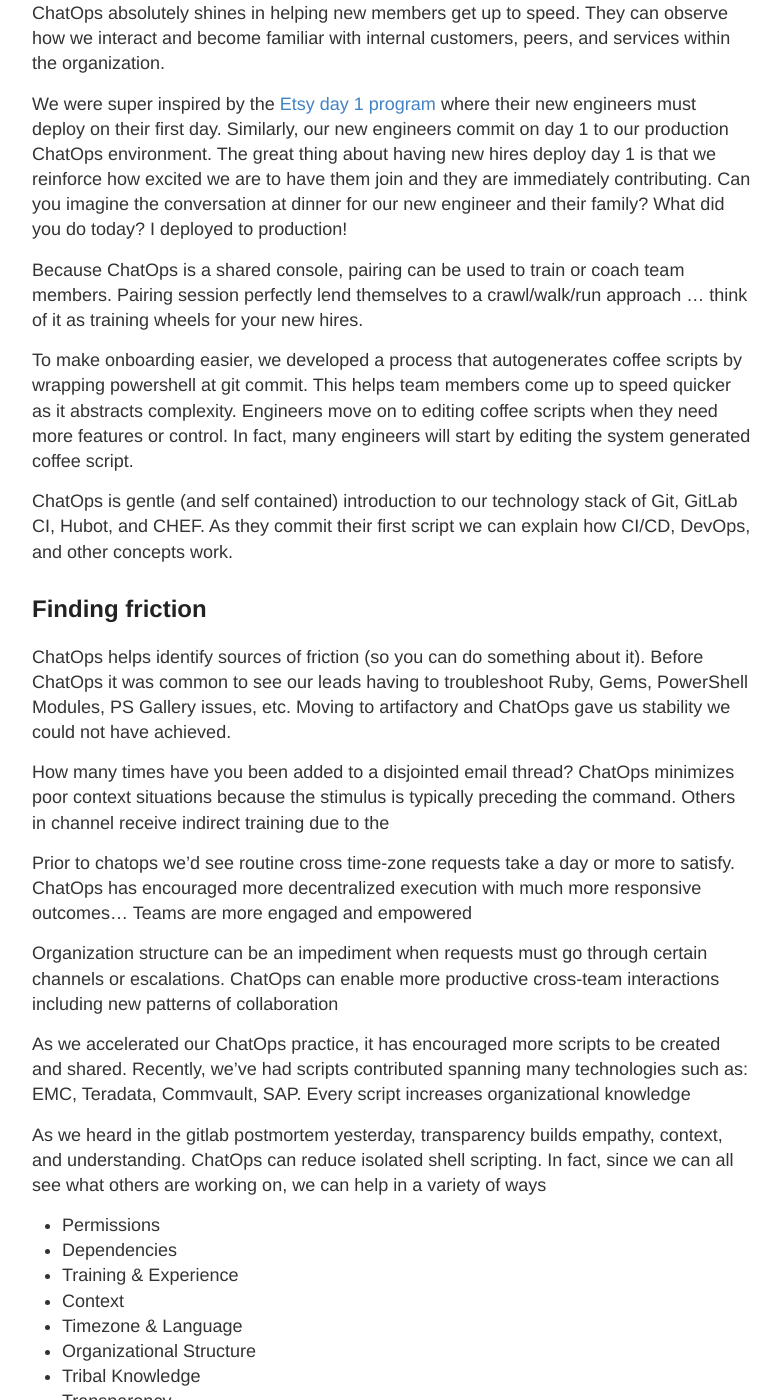
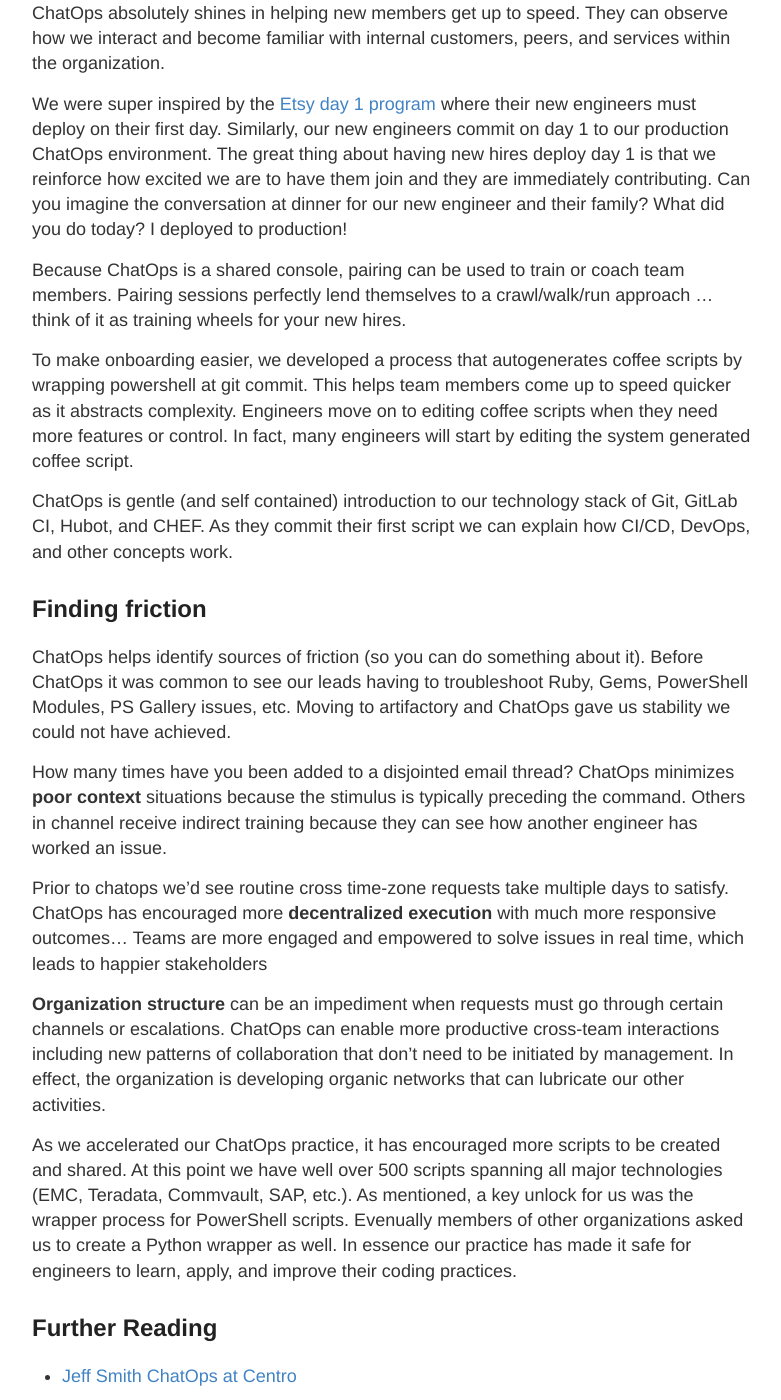
Before and after one commit to scottnasello/scottnasello.github.io, a Jekyll site: the page built from _posts/2018-09-24-ChatOps.md, in a window 1280 px wide and 1400 px high, scrolled down 1619 px. Shown: the whole window, without its empty margins (248-1029 px from the left). Built offline with Jekyll 4.4.1, drawn with Linux system fonts in a browser that asks for light colours; comment, search, counter and statistics services are not loaded; some of the changed text lies outside the part shown.

Commit message:
ChatOps refinement

```diff
--- a/_posts/2018-09-24-ChatOps.md
+++ b/_posts/2018-09-24-ChatOps.md
@@ -1,14 +1,13 @@
 ---
 layout: post
 title: ChatOps ... A Love Story
-excerpt:
+excerpt: ChatOps was so instrumental to our progress that we even had a birthday part for our ChatBot (RYU)
 ---
 
 ChatOps is so much more than the technical details.  For us it has been fundamentally about collaboration and people.  At it's best it has been a pure manifestation of **C.A.L.M.S (Culture, Automation, Lean, Metrics, Sharing)**. Our DevOps journey was positively impacted by ChatOps.  In fact, ChatOps was often a tireless change agent helping new members how to work while also showing our veterans how to contribute. In fact, ChatOps was so instrumental to our progress that we even had a birthday part for our ChatBot (RYU)
 
 <blockquote class="twitter-tweet" data-lang="en"><p lang="en" dir="ltr">Happy Birthday to our <a href="https://twitter.com/hashtag/ChatBot?src=hash&amp;ref_src=twsrc%5Etfw">#ChatBot</a> (RYU).  Over the last year we have transformed how we work due to <a href="https://twitter.com/hashtag/ChatOps?src=hash&amp;ref_src=twsrc%5Etfw">#ChatOps</a> and accelerated <a href="https://twitter.com/hashtag/DevOps?src=hash&amp;ref_src=twsrc%5Etfw">#DevOps</a> 🐿️ <a href="https://t.co/NiH63xS6RZ">pic.twitter.com/NiH63xS6RZ</a></p>&mdash; Scott Nasello (I&#39;m hiring) (@scottnasello) <a href="https://twitter.com/scottnasello/status/880107530340286464?ref_src=twsrc%5Etfw">June 28, 2017</a></blockquote>
 <script async src="https://platform.twitter.com/widgets.js" charset="utf-8"></script>
-
 
 One of my very favorite stories during this time occurred when we had a team building at top golf...unfortunately, we also had a storage migration that was in progress.  Rather than miss the event this engineer created scripts we could **ALL** use to control the migration as well as monitor the progress.
 
@@ -19,8 +18,7 @@
 
 We were super inspired by the [Etsy day 1 program](https://codeascraft.com/2012/03/13/making-it-virtually-easy-to-deploy-on-day-one/) where their new engineers must deploy on their first day.  Similarly, our new engineers commit on day 1 to our production ChatOps environment.  The great thing about having new hires deploy day 1 is that we reinforce how excited we are to have them join and they are immediately contributing.  Can you imagine the conversation at dinner for our new engineer and their family?  What did you do today?  I deployed to production!
 
-Because ChatOps is a shared console, pairing can be used to train or coach team members. Pairing session perfectly lend themselves to
-a crawl/walk/run approach ... think of it as training wheels for your new hires.
+Because ChatOps is a shared console, pairing can be used to train or coach team members. Pairing sessions perfectly lend themselves to a crawl/walk/run approach ... think of it as training wheels for your new hires.
 
 To make onboarding easier, we developed a process that autogenerates coffee scripts by wrapping powershell at git commit.  This helps team members come up to speed quicker as it abstracts complexity.  Engineers move on to editing coffee scripts when they need more features or control.  In fact, many engineers will start by editing the system generated coffee script.
 
@@ -29,34 +27,13 @@
 ## Finding friction
 ChatOps helps identify sources of friction (so you can do something about it).  Before ChatOps it was common to see our leads having to troubleshoot Ruby, Gems, PowerShell Modules, PS Gallery issues, etc.  Moving to artifactory and ChatOps gave us stability we could not have achieved.
 
-How many times have you been added to a disjointed email thread? ChatOps minimizes poor context situations because the stimulus is typically preceding the command. Others in channel receive indirect training due to the
+How many times have you been added to a disjointed email thread? ChatOps minimizes **poor context** situations because the stimulus is typically preceding the command. Others in channel receive indirect training because they can see how another engineer has worked an issue.
 
-Prior to chatops we’d see routine cross time-zone requests take a day or more to satisfy. ChatOps has encouraged more
-decentralized execution with much more responsive outcomes... Teams are more engaged and empowered
+Prior to chatops we’d see routine cross time-zone requests take multiple days to satisfy. ChatOps has encouraged more **decentralized execution** with much more responsive outcomes... Teams are more engaged and empowered to solve issues in real time, which leads to happier stakeholders
 
-Organization structure can be an impediment when requests must go through
-certain channels or escalations. ChatOps can enable more productive cross-team interactions including new patterns of collaboration
+**Organization structure** can be an impediment when requests must go through certain channels or escalations. ChatOps can enable more productive cross-team interactions including new patterns of collaboration that don't need to be initiated by management.  In effect, the organization is developing organic networks that can lubricate our other activities.
 
-As we accelerated our ChatOps practice, it has encouraged more scripts to
-be created and shared. Recently, we’ve had scripts contributed spanning many technologies such as: EMC, Teradata, Commvault, SAP.
-Every script increases organizational knowledge
-
-As we heard in the gitlab postmortem yesterday, transparency builds empathy, context, and
-understanding. ChatOps can reduce isolated shell scripting. In fact, since we can all see what others are working on, we can help in a
-variety of ways
-
-
-* Permissions
-* Dependencies
-* Training & Experience
-* Context
-* Timezone & Language
-* Organizational Structure
-* Tribal Knowledge
-* Transparency
-* Guardrails
-
-## CALMS
+As we accelerated our ChatOps practice, it has encouraged more scripts to be created and shared.  At this point we have well over 500 scripts spanning all major technologies (EMC, Teradata, Commvault, SAP, etc.). As mentioned, a key unlock for us was the wrapper process for PowerShell scripts.  Evenually members of other organizations asked us to create a Python wrapper as well.  In essence our practice has made it safe for engineers to learn, apply, and improve their coding practices.
 
 ## Further Reading
-* [Jeff Smith ChatOps]()
+* [Jeff Smith ChatOps at Centro](https://medium.com/@jefferysmith/chatops-chatbots-at-centro-b671ba8245da?source=linkShare-92b662589200-1537736880)
```
